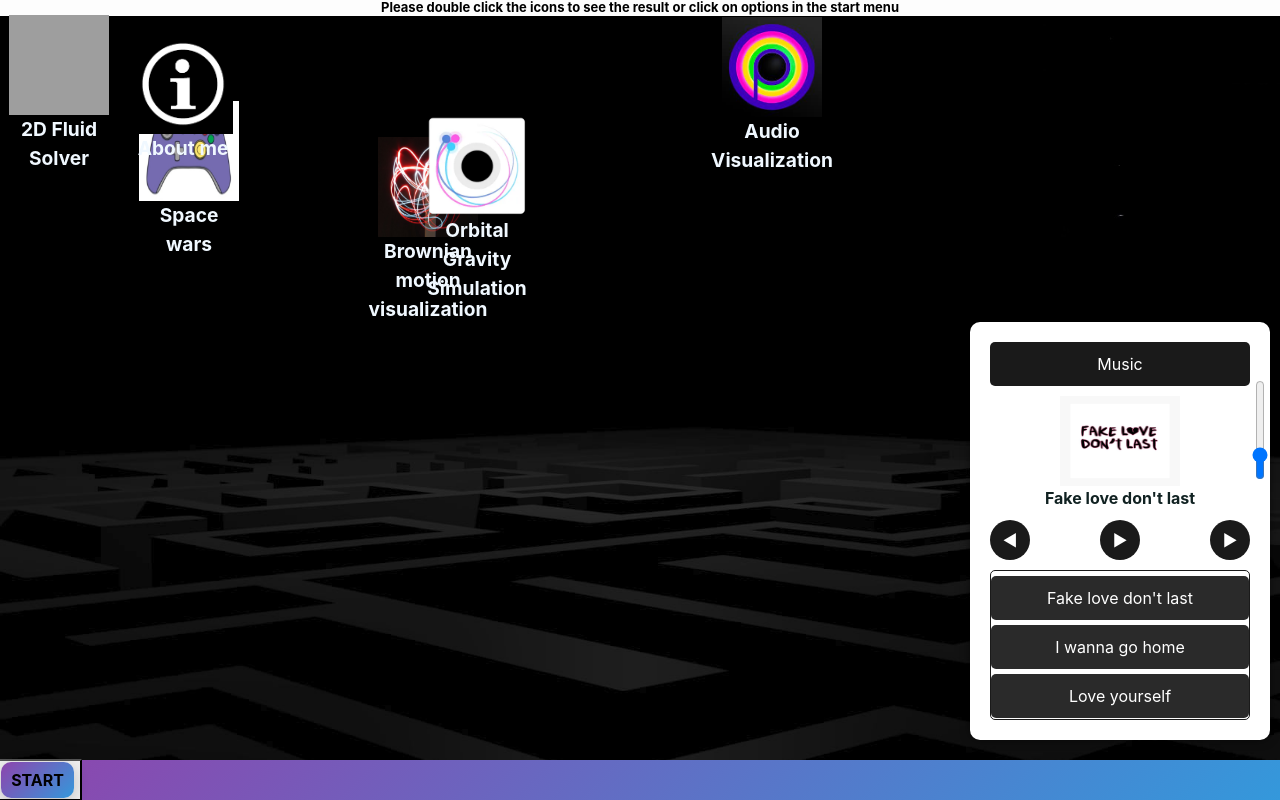
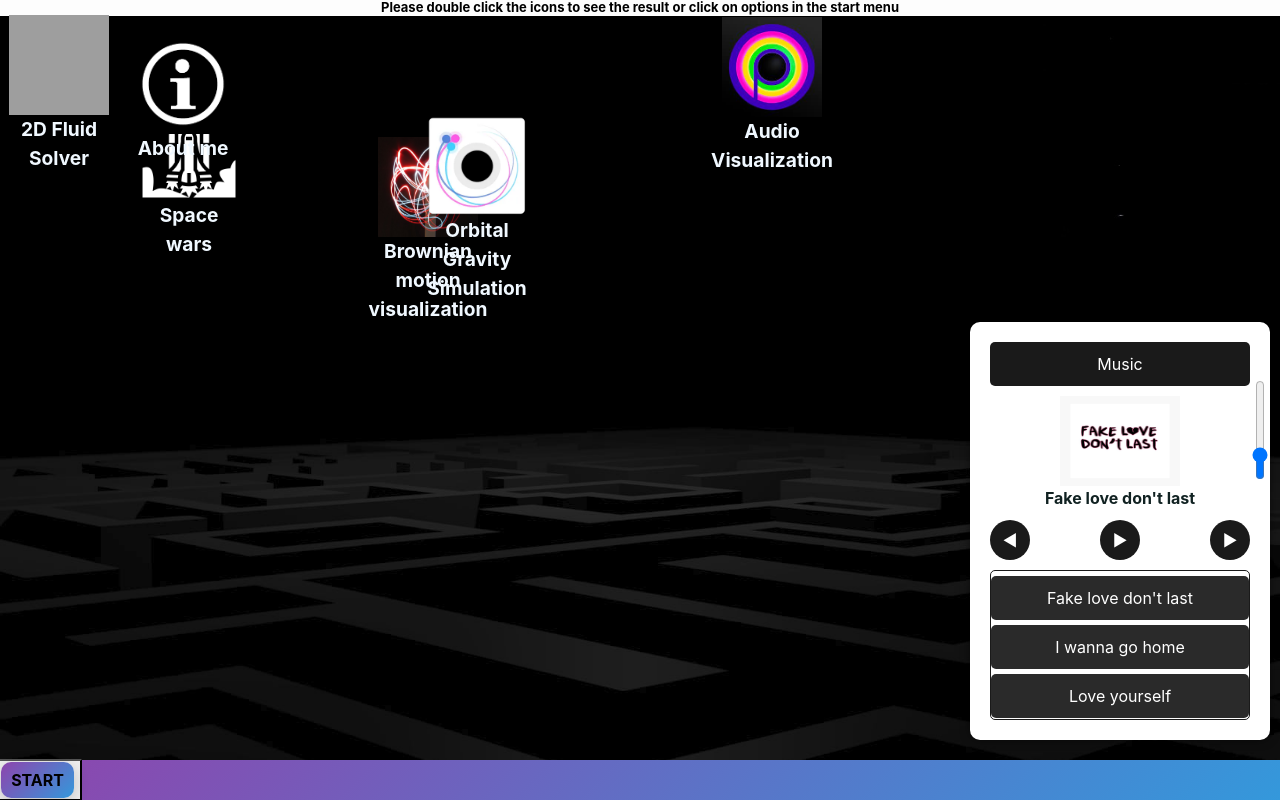
Before and after one commit to Nav3d-007/Portfolio_site, a plain HTML site: page index.html in a window 1280 px wide. Drawn offline with nearby package versions, Linux system fonts and the light colour scheme; no server answers; grey boxes are pictures that could not be loaded; a script that the page names is missing.

Commit message:
Add files via upload

```diff
--- a/index.html
+++ b/index.html
@@ -36,7 +36,7 @@
             <span style="color: aliceblue;"><b>Orbital Gravity Simulation</b></span>
         </div>
         <div  class="icon" data-project="SpaceWars" title="Double click me">
-            <img src="Game.jpg" />
+            <img src="Game.png" />
             <span style="color: aliceblue;"><b>Space wars</b></span>
         </div>
         <div  class="icon" data-project="About" title="Double click me">
```
Also changed, not shown: Game.png (added).
